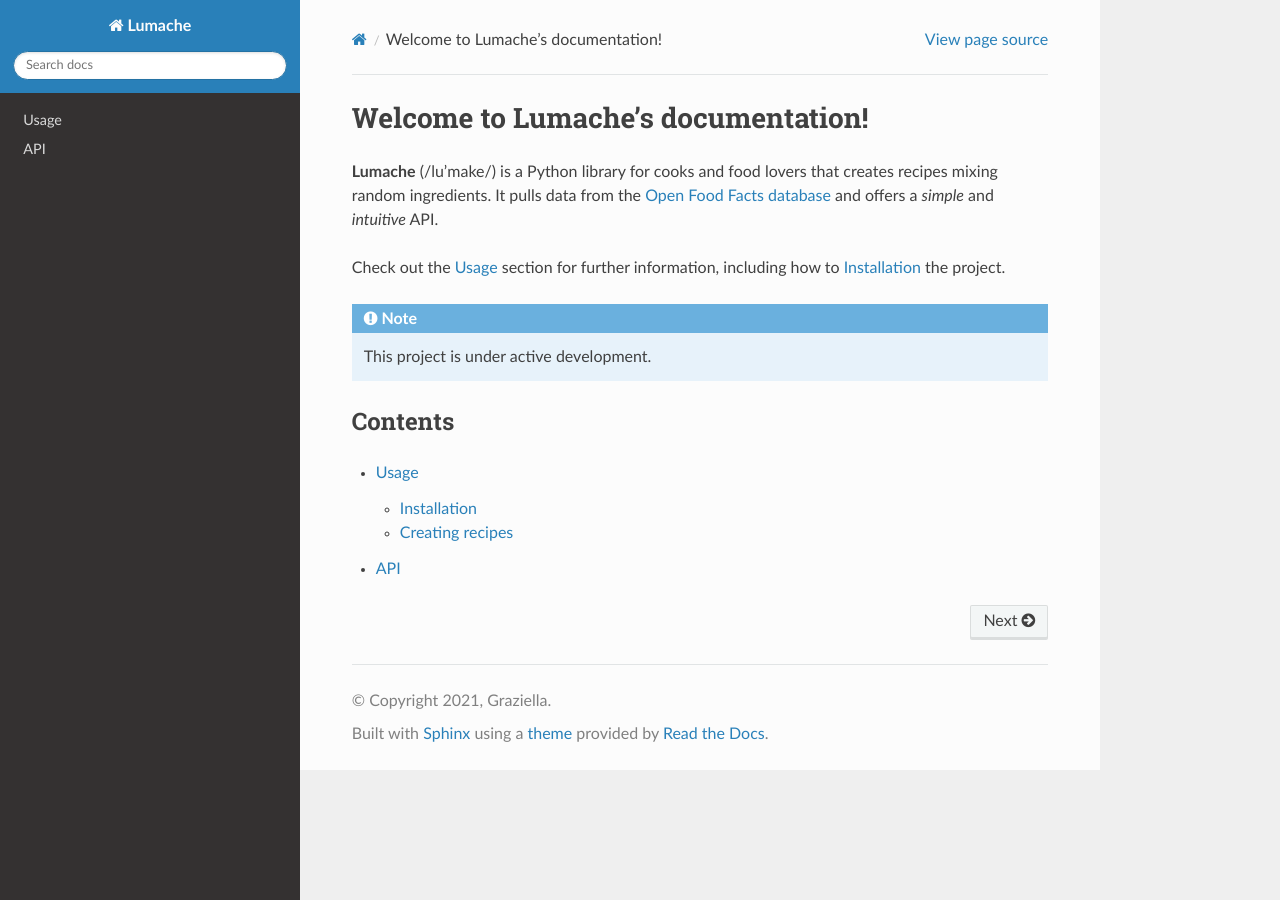
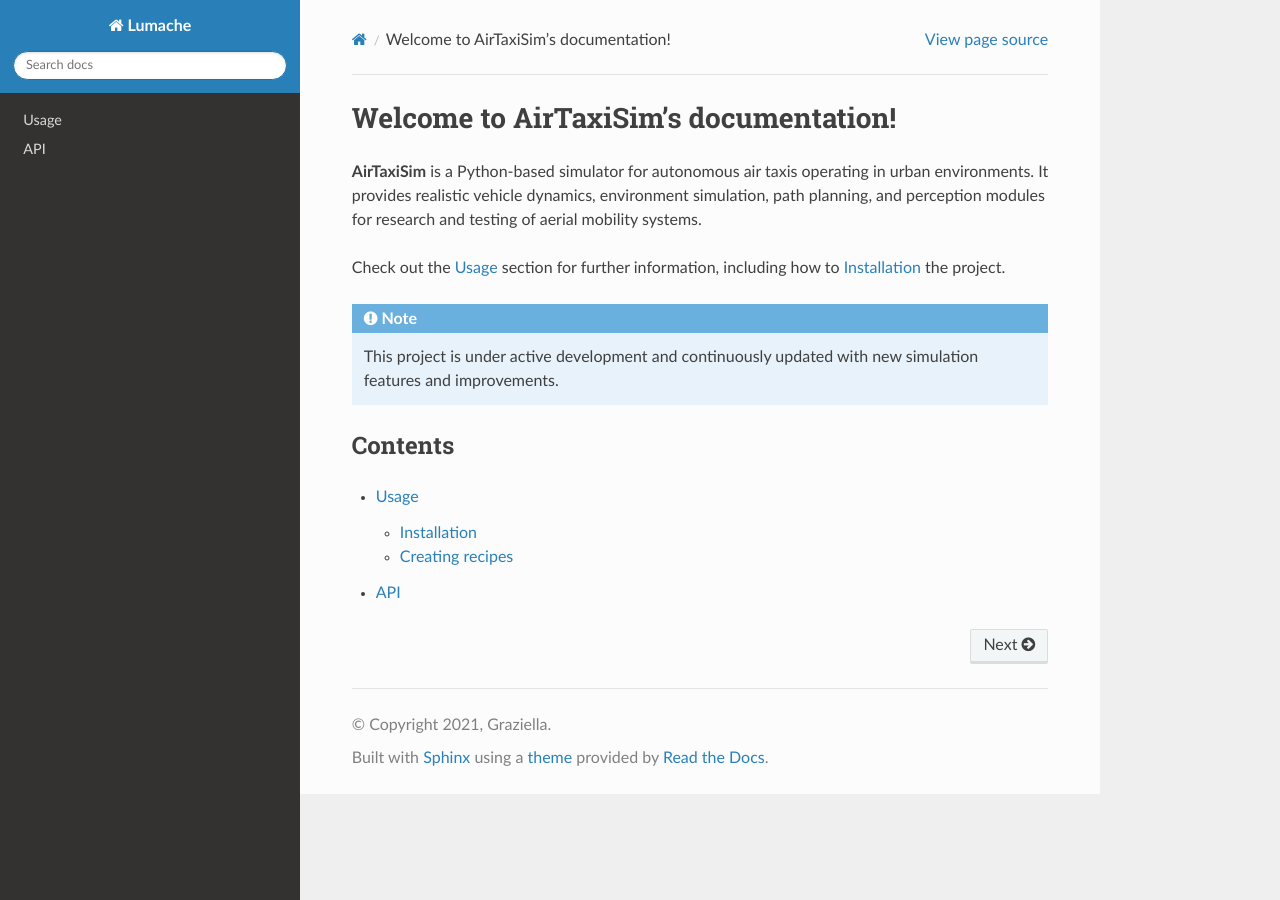
Before and after one commit to MikaYeghi/airtaxisim-docs, a Sphinx documentation site: the page built from docs/source/index.rst, in a window 1280 px wide. Built offline with Sphinx 7.4.7 and the Read the Docs theme 3.1.0, drawn with Linux system fonts in a browser that asks for light colours.

Commit message:
Update documentation to introduce AirTaxiSim and replace Lumache content

```diff
--- a/docs/source/index.rst
+++ b/docs/source/index.rst
@@ -1,17 +1,18 @@
-Welcome to Lumache's documentation!
-===================================
+Welcome to AirTaxiSim's documentation!
+======================================
 
-**Lumache** (/lu'make/) is a Python library for cooks and food lovers
-that creates recipes mixing random ingredients.
-It pulls data from the `Open Food Facts database <https://world.openfoodfacts.org/>`_
-and offers a *simple* and *intuitive* API.
+**AirTaxiSim** is a Python-based simulator for autonomous air taxis
+operating in urban environments. It provides realistic vehicle dynamics,
+environment simulation, path planning, and perception modules for
+research and testing of aerial mobility systems.
 
 Check out the :doc:`usage` section for further information, including
 how to :ref:`installation` the project.
 
 .. note::
 
-   This project is under active development.
+   This project is under active development and continuously updated
+   with new simulation features and improvements.
 
 Contents
 --------
```
